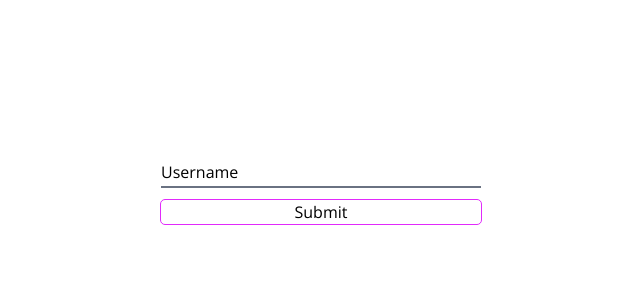
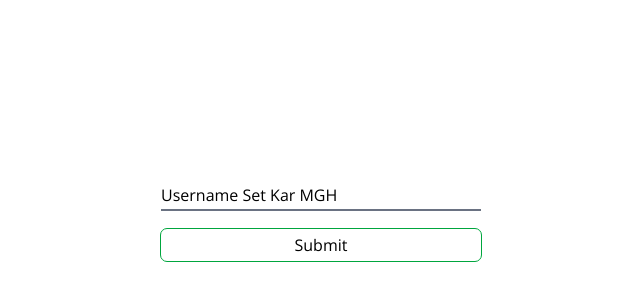
Before and after one commit to Ariston-Studios/ForumWebApp, a React (Vite) app in the folder client/: page /set-username in a window 1280 px wide. Shown: the part 220-520 px from the top of the page, without its empty margins (319-959 px from the left). Built offline with nearby package versions, Linux system fonts and the light colour scheme; no server answers; a web font is replaced by a local one.

Commit message:
FWA-10-Set-Username-Prettified

```diff
--- a/client/src/Pages/SetUsername.tsx
+++ b/client/src/Pages/SetUsername.tsx
@@ -28,7 +28,7 @@ function SetUsername() {
     });
 
     const data = await res.json();
-        if(data.success) {
+    if (data.success) {
       window.location.href = "/dashboard";
     } else {
       alert(data.message);
@@ -36,11 +36,14 @@ function SetUsername() {
   }
 
   return (
-    <div className="h-dvh dark:bg-gray-900 dark:text-white flex flex-col justify-center">
+    <div className="h-dvh bg-white dark:bg-linear-to-b dark:from-gray-950 from-25% dark:to-green-950 dark:text-white  flex flex-col justify-center">
       <div className="w-1/4 mx-auto">
+        <h1 className="text-white mx-auto text-2xl mb-10 font-playwrite text-center">
+          What do we call ya?
+        </h1>
         <form onSubmit={handleSubmit} action="">
-            <BorderlessInput type="text" label="Username" onChange={handleChange}/>
-            <button className="outline-1 outline-fuchsia-500 w-full hover:cursor-pointer rounded" type="submit">Submit</button>
+          <BorderlessInput type="text" label="Username Set Kar MGH" onChange={handleChange} />
+          <button className="outline outline-green-600 hover:bg-green-600 hover:cursor-pointer transition-all delay-100 w-full h-8 mt-1.5 rounded-md" type="submit">Submit</button>
         </form>
       </div>
     </div>
```
Lines whose indentation alone changed are shown as unchanged.
